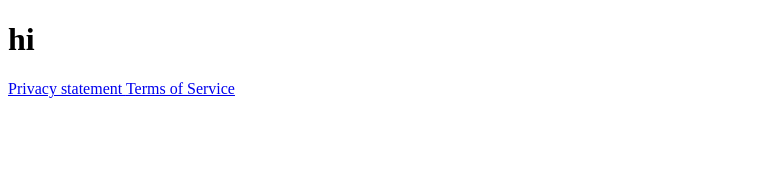
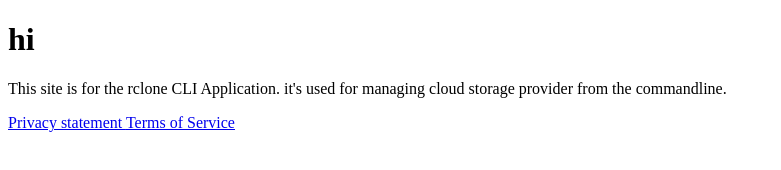
Before and after one commit to MarkJenniskens/rclone, a plain HTML site: page index.html in a window 1280 px wide. Shown: the whole page, without its empty margins (0-781 px from the left). Drawn offline with Linux system fonts and the light colour scheme.

Commit message:
Add description paragraph for rclone CLI application

```diff
--- a/index.html
+++ b/index.html
@@ -8,6 +8,7 @@
 </head>
 <body>
     <h1>hi</h1>
+    <p>This site is for the rclone CLI Application. it's used for managing cloud storage provider from the commandline. </p>
     <a href="https://docs.github.com/en/site-policy/privacy-policies/github-general-privacy-statement"> Privacy statement </a>
     <a href="https://docs.github.com/en/site-policy/github-terms/github-terms-of-service"> Terms of Service </a>
 </body>
```
